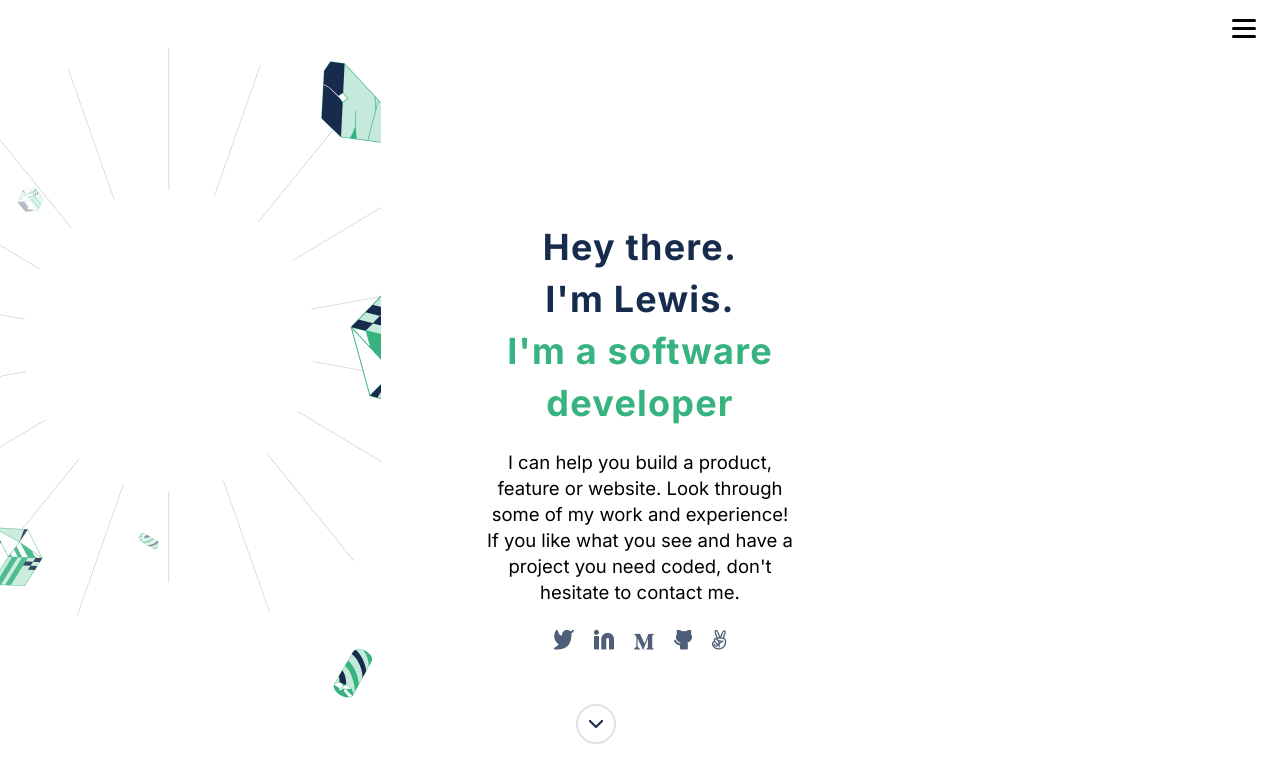
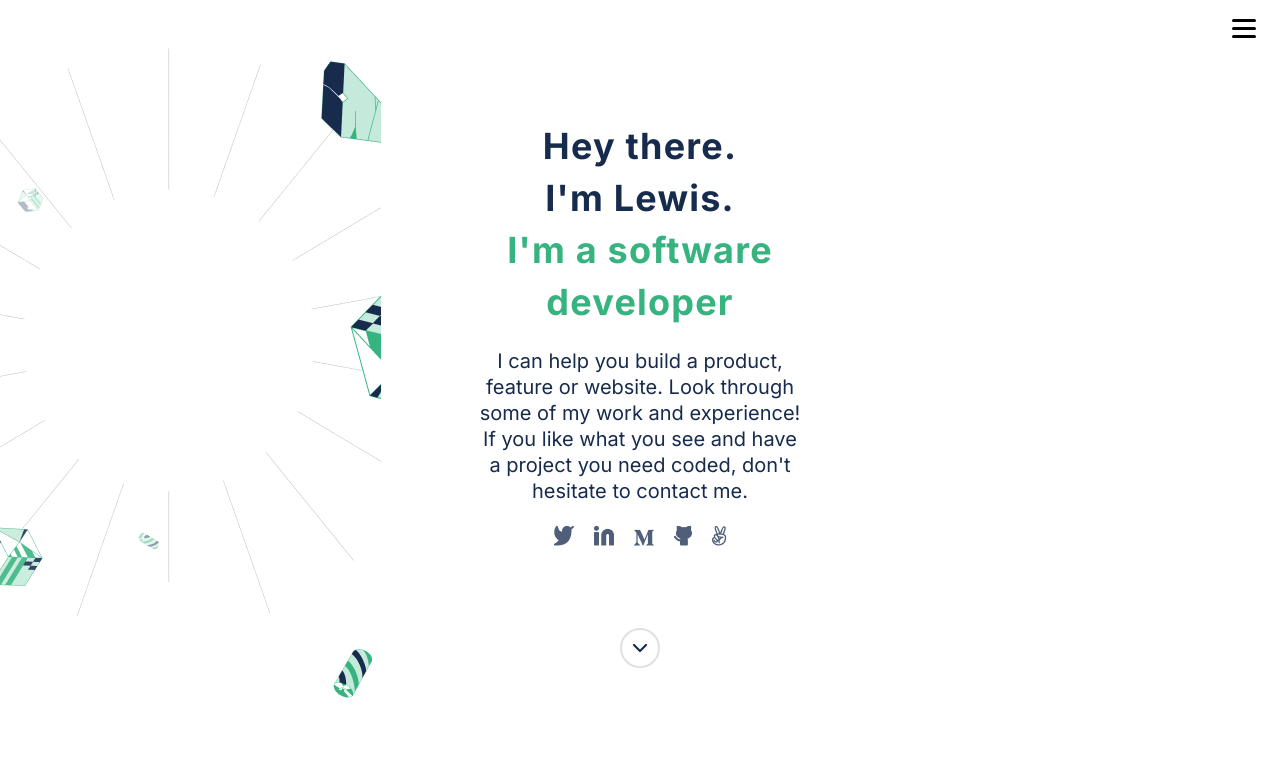
Before and after one commit to lewisjn-arch/PERSONAL-PORTFOLI0, a website: page index.html in a window 1280 px wide. Drawn offline with Linux system fonts and the light colour scheme.

```diff
--- a/style.css
+++ b/style.css
@@ -38,12 +38,13 @@
 }
 
 .main_page {
-  position: relative;
-  top: 3em;
+  display: flex;
+  flex-direction: column;
   width: 100vw;
   height: 100vh;
-  padding-top: 48px;
-  align-content: center;
+  margin-top: 3em;
+  padding-top: 4.5em;
+  align-items: center;
   background-image: url('Assets/Illustrations/headline illustration.png');
   background-repeat: no-repeat;
 }
@@ -55,9 +56,8 @@
   line-height: 52px;
   letter-spacing: 0.05em;
   text-align: center;
-  padding: 20px;
   width: 327px;
-  margin: auto;
+  margin: 0 auto;
 }
 
 #intro {
@@ -70,23 +70,24 @@
 
 .pitch {
   font-family: 'Inter', sans-serif;
-  font-size: 18.5px;
+  font-size: 20px;
   font-weight: 400;
   line-height: 26px;
   letter-spacing: 0;
   text-align: center;
   width: 327px;
-  margin: auto;
+  color: #172b4d;
+  margin-top: 1em;
 }
 
 .social_media {
   list-style: none;
   display: flex;
   justify-content: center;
-  margin: 24px auto;
-  margin-bottom: 50px;
   align-items: baseline;
+  margin-bottom: 78px;
   gap: 20px;
+  margin-top: 1.3em;
 }
 
 .skip {
@@ -95,5 +96,4 @@
   border: 2px solid #dfe1e6;
   background-color: #fff;
   border-radius: 50%;
-  margin-left: 45%;
 }
```
Also changed, not shown: README.md, 1 other file.
